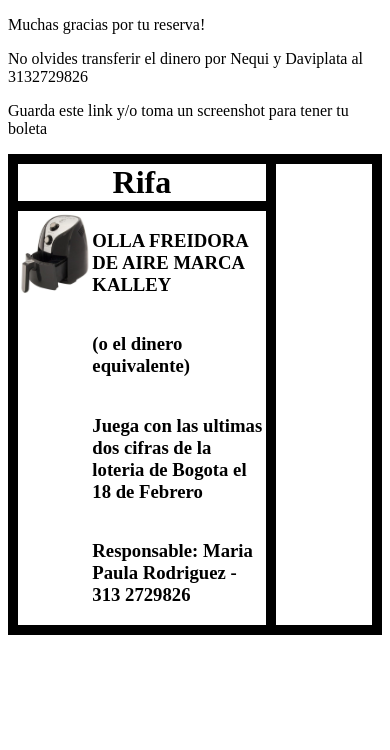
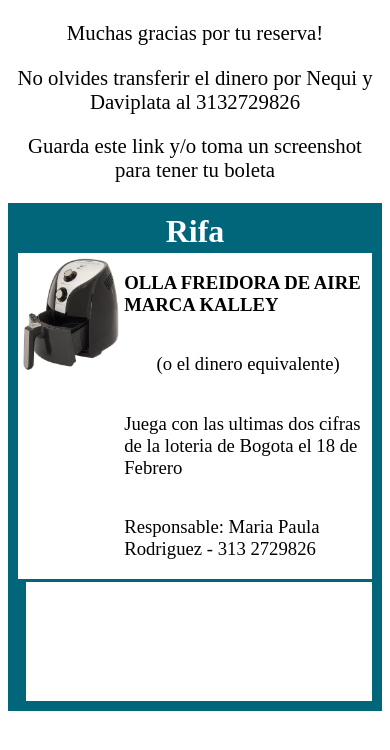
Before and after one commit to Asguerrero/rifa-mp, a plain HTML site: page boleta.html in a window 390 px wide. Drawn offline with Linux system fonts and the light colour scheme; no server answers.

Commit message:
Update style.css

```diff
--- a/style.css
+++ b/style.css
@@ -25,7 +25,7 @@
 .boleta-grid{
 	display: grid;
 	grid-template-columns: 70% 30%;
-	border: 10px solid black;
+	border: 10px solid #02667A;
 
 }
 
@@ -45,7 +45,7 @@
     align-items: center;
 }
 .boleta-derecha{
-	border-left: solid 10px black;
+	border-left: solid 8px #02667A;
 	    display: flex;
     align-items: center;
     flex-direction: column;
@@ -53,17 +53,25 @@
 
 .olla-title{
 	text-align: center;
-    border-bottom: 10px solid;
+    border-bottom: 3px solid #02667A;
     display: flex;
     justify-content: center;
     align-items: center;
     align-content: center;
     margin: 0px;
+    background: #02667A;
+    color: white;
 }
 
 .cardWidthSet{
 
 
+}
+
+
+.informacion-boleta p{
+	text-align: center;
+	font-size: 130%;
 }
 
 .cardStyle{
@@ -79,6 +87,13 @@
 	margin-left: 1rem;
 }
 
+.boleta-grid  h3{
+	font-weight: 300;
+}
+
+.olla-type{
+	font-weight: 600 !important;
+}
 
 
 #main-div{
@@ -86,3 +101,19 @@
 	flex-direction: column;
 	justify-content: center;
 }
+
+
+@media only screen and (max-width: 900px) {
+
+  .boleta-grid{
+  	display: flex;
+  	flex-direction: column;}
+  	.boleta-derecha{
+	border-top: solid 3px #02667A;
+	    display: flex;
+    align-items: center;
+    flex-direction: column;
+}
+
+
+}
```
